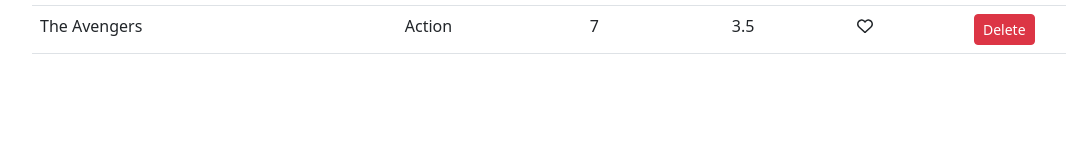
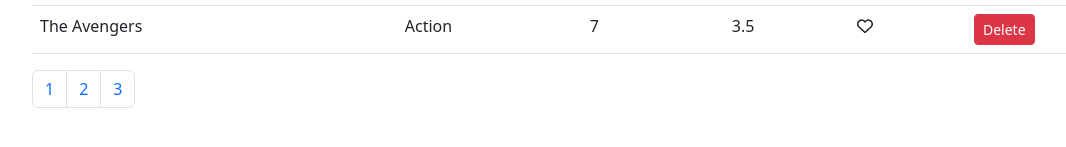
Before and after one commit to MartinMSalas/React_Mosh01_Vidly, a React (Create React App) app in the folder vidly/: page / in a window 1280 px wide. Shown: the part 479-626 px from the top of the page, without its empty margins (50-1116 px from the left). Built offline with nearby package versions, Linux system fonts and the light colour scheme.

Commit message:
start pagination

```diff
--- a/vidly/package.json
+++ b/vidly/package.json
@@ -12,6 +12,7 @@
     "@testing-library/user-event": "^13.5.0",
     "bootstrap": "^5.2.1",
     "font-awesome": "^4.7.0",
+    "lodash": "^4.17.21",
     "react": "^18.2.0",
     "react-dom": "^18.2.0",
     "react-scripts": "^5.0.1",
--- /dev/null
+++ b/vidly/src/components/common/like.jsx
@@ -0,0 +1,68 @@
+import React, { Component } from "react";
+
+
+/*
+install font awesome react https://fontawesome.com/v5/docs/web/use-with/react#get-started
+npm i --save @fortawesome/fontawesome-svg-core
+npm install --save @fortawesome/free-solid-svg-icons
+npm install --save @fortawesome/free-regular-svg-icons
+npm install --save @fortawesome/react-fontawesome
+
+import { FontAwesomeIcon } from "@fortawesome/react-fontawesome";
+import { faHeart } from "@fortawesome/free-solid-svg-icons";
+import { faHeart as farHeart } from "@fortawesome/free-regular-svg-icons";
+
+const fullHeart = <FontAwesomeIcon icon={faHeart} />;
+const emptyHeart = <FontAwesomeIcon icon={farHeart} />;
+*/
+
+import { FontAwesomeIcon } from "@fortawesome/react-fontawesome";
+import { faHeart } from "@fortawesome/free-solid-svg-icons";
+import { faHeart as farHeart } from "@fortawesome/free-regular-svg-icons";
+
+const Like = (props) => {
+  const fullHeart = (
+    <FontAwesomeIcon
+      icon={faHeart}
+      onClick={props.onClick}
+      style={{ cursor: "pointer" }}
+    />
+  );
+  const emptyHeart = (
+    <FontAwesomeIcon
+      icon={farHeart}
+      onClick={props.onClick}
+      style={{ cursor: "pointer" }}
+    />
+  );
+
+  return props.liked ? fullHeart : emptyHeart;
+};
+
+export default Like;
+
+/*
+
+class Like extends Component {
+
+  render() {
+    const fullHeart = (
+      <FontAwesomeIcon
+        icon={faHeart}
+        onClick={props.onClick}
+        style={{ cursor: "pointer" }}
+      />
+    );
+    const emptyHeart = (
+      <FontAwesomeIcon
+        icon={farHeart}
+        onClick={props.onClick}
+        style={{ cursor: "pointer" }}
+      />
+    );
+
+    return (this.props.liked ? fullHeart : emptyHeart);
+  }
+}
+export default Like;
+*/
--- /dev/null
+++ b/vidly/src/components/common/pagination.jsx
@@ -0,0 +1,29 @@
+import React, { Component } from "react";
+// Input : Array of movies
+// Output : Array separated
+import _ from "lodash";
+
+const Pagination = (props) => {
+  const { itemsCount, pageSize } = props;
+  let pagesCount = Math.ceil(itemsCount / pageSize);
+  if (pagesCount === 1) return null;
+
+  const pages = _.range(1, pagesCount + 1);
+
+  //console.log(itemsCount % pageSize !== 0);
+  return (
+    <nav>
+      <ul className="pagination">
+        {pages.map((page) => (
+          <li key={page} className="page-item">
+            <a className="page-link" style={{ cursor: "pointer" }}>
+              {page}
+            </a>
+          </li>
+        ))}
+      </ul>
+    </nav>
+  );
+};
+
+export default Pagination;
--- a/vidly/src/components/movies.jsx
+++ b/vidly/src/components/movies.jsx
@@ -1,5 +1,6 @@
 import React, { Component } from "react";
 import { getMovies } from "../services/fakeMovieService";
+
 
 /*
 install font awesome react https://fontawesome.com/v5/docs/web/use-with/react#get-started
@@ -12,12 +13,12 @@
 import { faHeart } from "@fortawesome/free-solid-svg-icons";
 import { faHeart as farHeart } from "@fortawesome/free-regular-svg-icons";
 
-import { faHeart as farHeart } from '@fortawesome/free-regular-svg-icons';
-import { faHeart as emptyHeart } from '@fortawesome/free-regular-svg-icons';
+const fullHeart = <FontAwesomeIcon icon={faHeart} />;
+const emptyHeart = <FontAwesomeIcon icon={farHeart} />;
 */
-import { FontAwesomeIcon } from "@fortawesome/react-fontawesome";
-import { faHeart } from "@fortawesome/free-solid-svg-icons";
-import { faHeart as farHeart } from "@fortawesome/free-regular-svg-icons";
+
+import Like from "./common/like";
+import Pagination from "./common/pagination";
 
 //import { faHeart as farHeart } from '@fortawesome/free-regular-svg-icons';
 //import { faHeart as emptyHeart } from '@fortawesome/free-regular-svg-icons';
@@ -25,11 +26,30 @@
 class Movies extends Component {
   state = {
     movies: getMovies(),
+    pageSize: 4,
   };
+  handleLike = (movie) => {
+
+    const movies = this.state.movies;
+    const index = movies.indexOf(movie);
+
+    movies[index].liked = !movies[index].liked;
+
+    this.setState(movies);
+  };
+
+  handleDelete = (movieToDel) => {
+    const movies = this.state.movies.filter((m) => m._id !== movieToDel._id);
+    this.setState({ movies });
+  };
+  handlePageChange = (page) => {
+    console.log(page);
+
+  }
   render() {
     const { length: count } = this.state.movies;
     if (!this.state.movies.length)
-    return <p>There are no movies in the database</p>;
+      return <p>There are no movies in the database</p>;
     return (
       <React.Fragment>
         <p>Showing {count} movies in the database.</p>
@@ -51,7 +71,9 @@
                 <td>{movie.genre.name}</td>
                 <td>{movie.numberInStock}</td>
                 <td>{movie.dailyRentalRate} </td>
-                <td onClick={()=> this.handleLikeClick(movie)}>{this.handleLike(movie)}</td>
+                <td>
+                  <Like onClick={() => this.handleLike(movie)} liked={movie.liked} ></Like>
+                </td>
                 <td>
                   <button
                     onClick={() => this.handleDelete(movie)}
@@ -64,35 +86,14 @@
             ))}
           </tbody>
         </table>
+        <Pagination itemsCount={count} pageSize={this.state.pageSize} onPageChange={this.handlePageChange} ></Pagination>
       </React.Fragment>
     );
   }
-  handleLikeClick = (movie) => {
+  /*
 
-    const movies = this.state.movies;
-    const index = movies.indexOf(movie);
+  */
 
-    movies[index].liked = !movies[index].liked;
-
-    this.setState(movies);
-
-
-
-  }
-  handleLike = (movie) => {
-
-    const fullHeart = <FontAwesomeIcon icon={faHeart} />;
-    const emptyHeart = <FontAwesomeIcon icon={farHeart} />;
-    if(movie.liked){
-      return fullHeart;
-    }else{
-      return emptyHeart;
-    }
-  }
-  handleDelete = (movieToDel) => {
-    const movies = this.state.movies.filter((m) => m._id !== movieToDel._id);
-    this.setState({ movies });
-  };
 }
 
 export default Movies;
```
Also changed, not shown: 1 other file (tests, documents, lock files or other folders).
